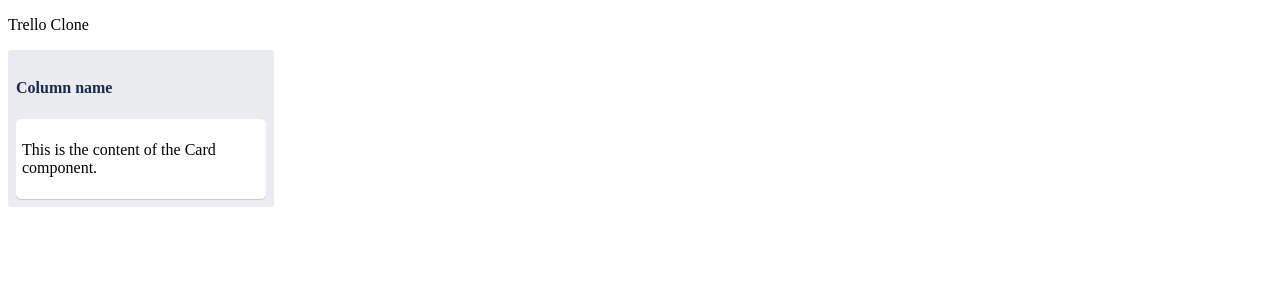
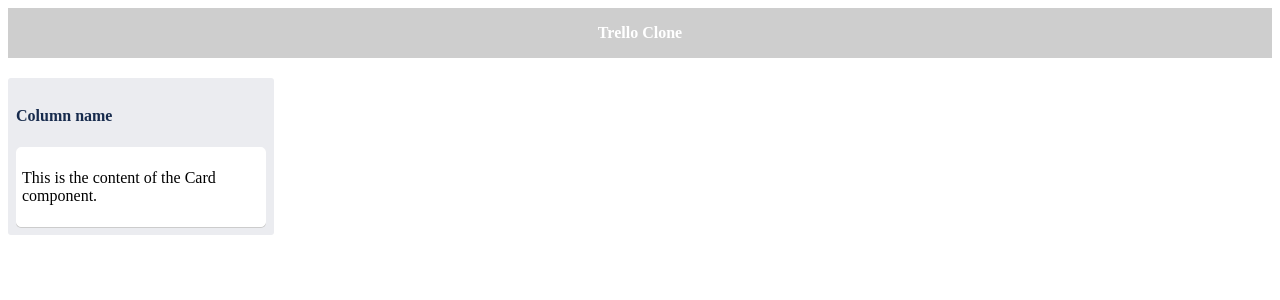
Before and after one commit to alanmxll/trello-clone, a React (Create React App) app: page / in a window 1280 px wide. Shown: the top 300 px of the page. Built offline with nearby package versions, Linux system fonts and the light colour scheme; what redux-multi would draw is missing.

Commit message:
Created a initial draft of TrelloTitle

```diff
--- a/src/App.js
+++ b/src/App.js
@@ -1,12 +1,11 @@
+import TrelloTitle from "./components/TrelloTitle";
 import TrelloList from "./components/TrelloList";
 
-function App() {
+export default function App() {
   return (
     <div className="App">
-      <p>Trello Clone</p>
+      <TrelloTitle title={"Trello Clone"} />
       <TrelloList title={"Column name"} />
     </div>
   );
 }
-
-export default App;
--- /dev/null
+++ b/src/components/TrelloTitle/index.js
@@ -0,0 +1,11 @@
+import React from "react";
+
+import { WrapperTrelloTitle, TextTitle } from "./style";
+
+export default function TrelloTitle({ title }) {
+  return (
+    <WrapperTrelloTitle>
+      <TextTitle>{title}</TextTitle>
+    </WrapperTrelloTitle>
+  );
+}
--- /dev/null
+++ b/src/components/TrelloTitle/style.js
@@ -0,0 +1,14 @@
+import styled from "styled-components";
+
+export const WrapperTrelloTitle = styled.div`
+  width: inherit;
+  background-color: rgba(158, 158, 158, 0.5);
+  display: flex;
+  justify-content: center;
+  margin-bottom: 20px;
+`;
+
+export const TextTitle = styled.p`
+  color: white;
+  font-weight: bold;
+`;
```
Also changed, not shown: 1 other file (tests, documents, lock files or other folders).
